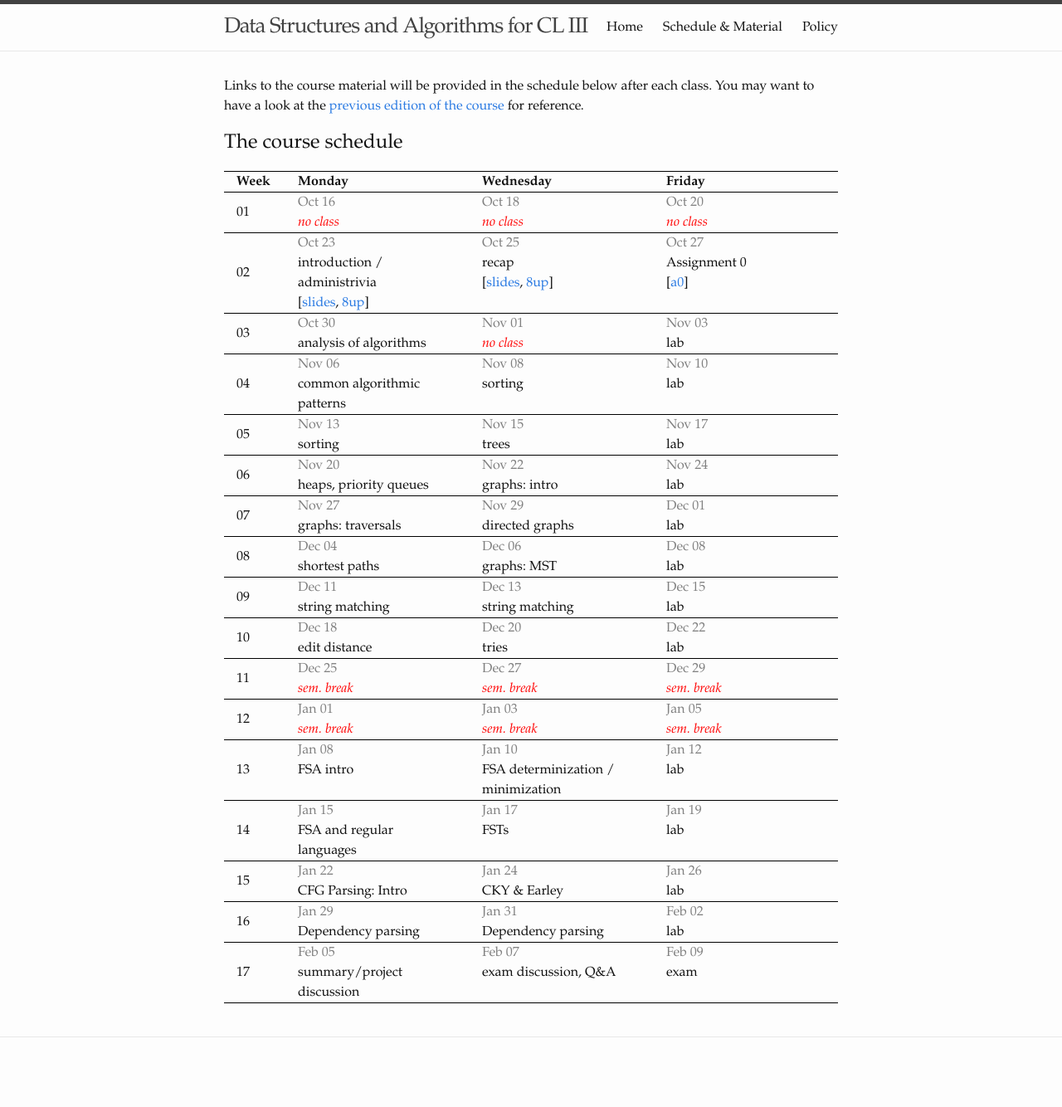
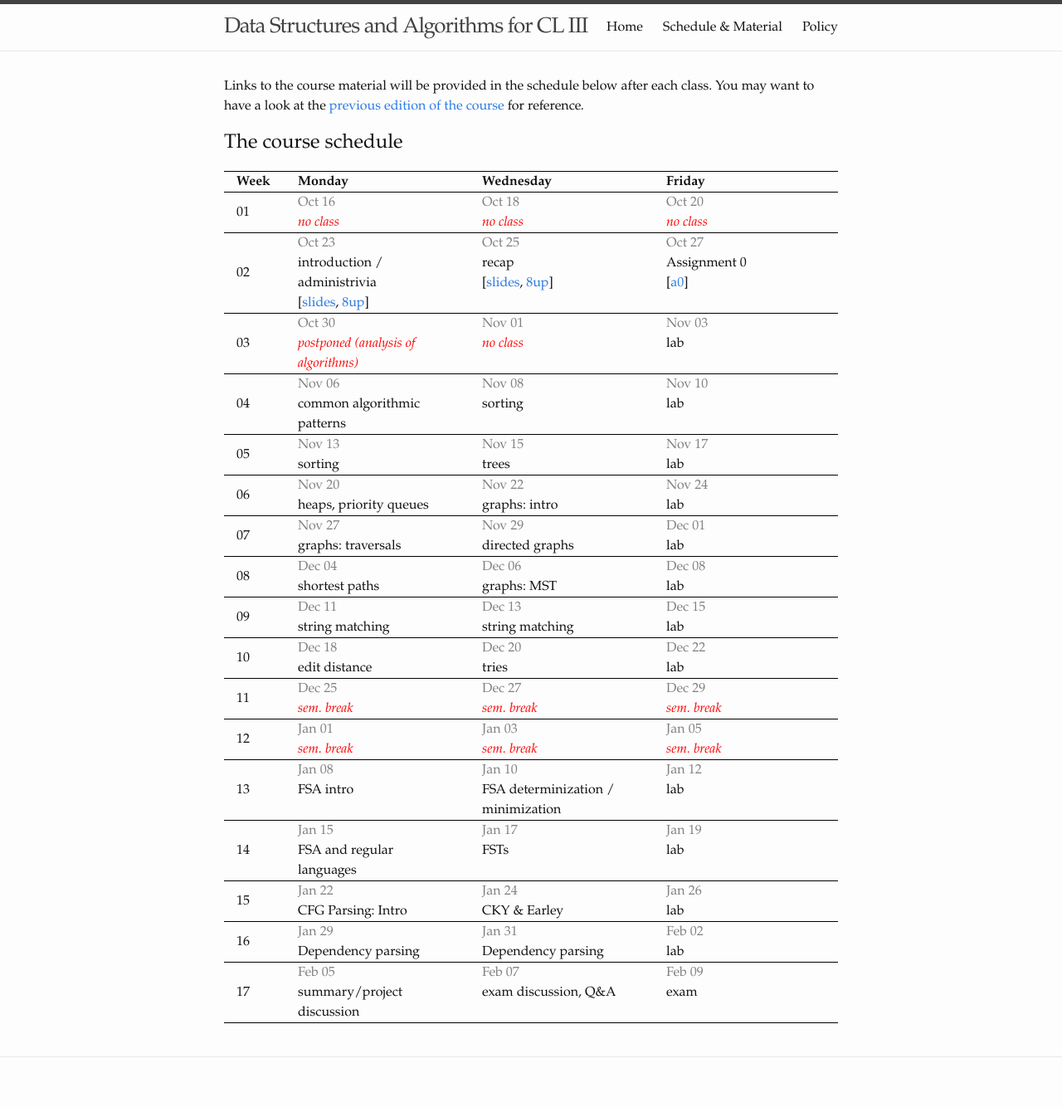
Before and after one commit to dsacl3-2023/dsacl3-2023.github.io, a Jekyll site: the page built from lectures.md, in a window 1280 px wide. Shown: the whole page at 83% size. Built offline with Jekyll 4.4.1, drawn with Linux system fonts in a browser that asks for light colours; before the commit the page ends 1310 px from its top, so only the background shows below that.

Commit message:
Update schedule.

```diff
--- a/_data/schedule.yml
+++ b/_data/schedule.yml
@@ -21,8 +21,7 @@
         a0: https://dsacl3-2023.github.io/a0
 - week: "03"
   dates:
-    Oct 30:
-      topic: analysis of algorithms
+    Oct 30: postponed (analysis of algorithms)
     Nov 01: no class
     Nov 03:
       topic: lab
```
Also changed, not shown: 2 other files.
